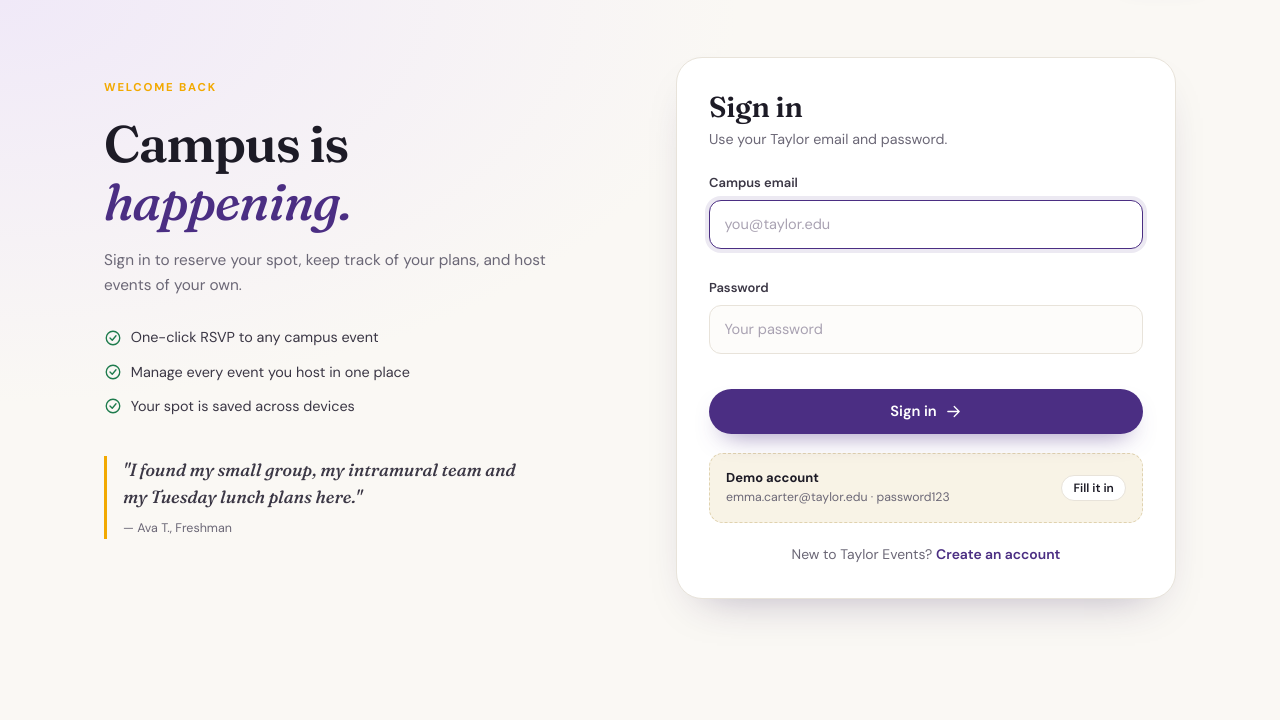
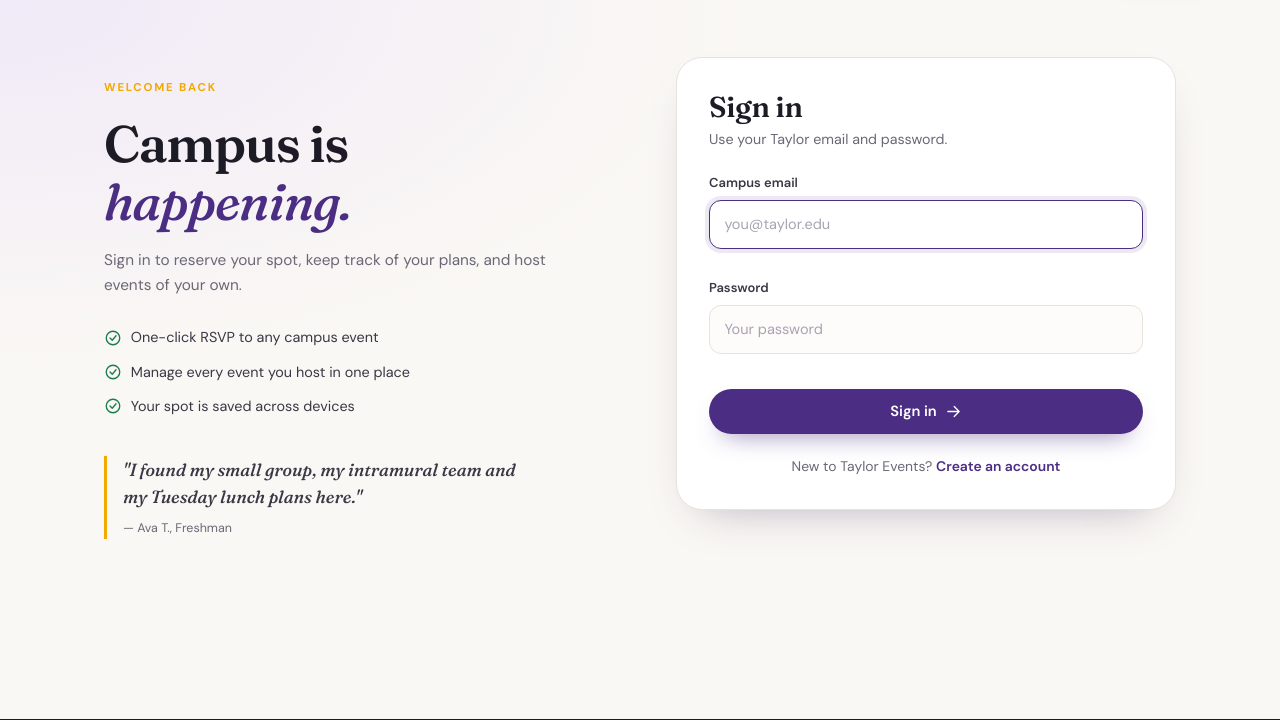
Before and after one commit to tangxianxu54-oss/taylor-events, a PHP site: page /login.php in a window 1280 px wide. Shown: the part 78-798 px from the top of the page. Run offline with PHP 8.4, Linux system fonts and the light colour scheme.

Commit message:
Remove demo account box after wiping seed data

```diff
--- a/login.php
+++ b/login.php
@@ -94,14 +94,6 @@ require __DIR__ . '/includes/header.php';
                 </button>
             </form>
 
-            <div class="demo-box">
-                <div>
-                    <strong>Demo account</strong>
-                    <span>emma.carter@taylor.edu · password123</span>
-                </div>
-                <button type="button" class="btn btn--ghost btn--xs" data-fill-demo>Fill it in</button>
-            </div>
-
             <p class="auth__alt">New to Taylor Events? <a href="register.php">Create an account</a></p>
         </div>
     </div>
```
